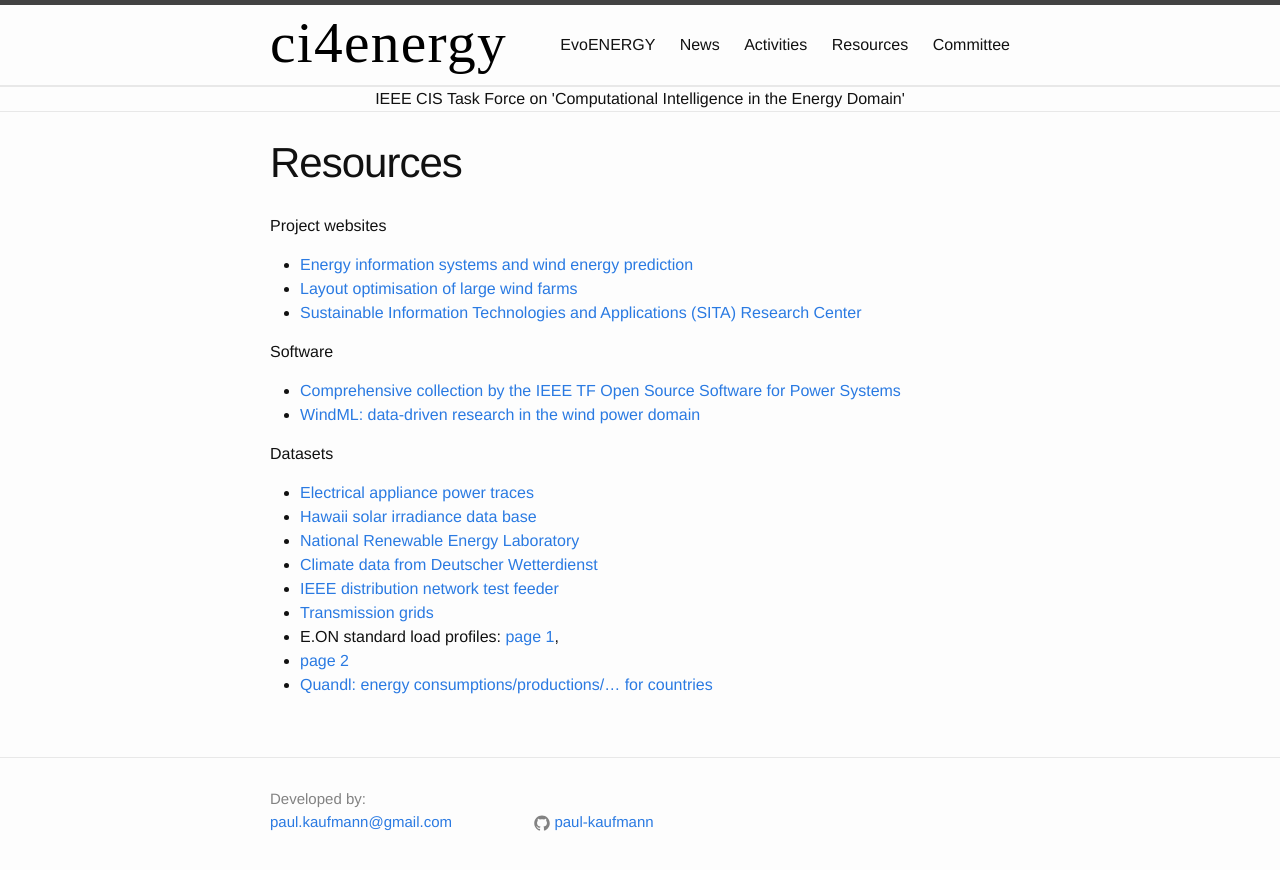
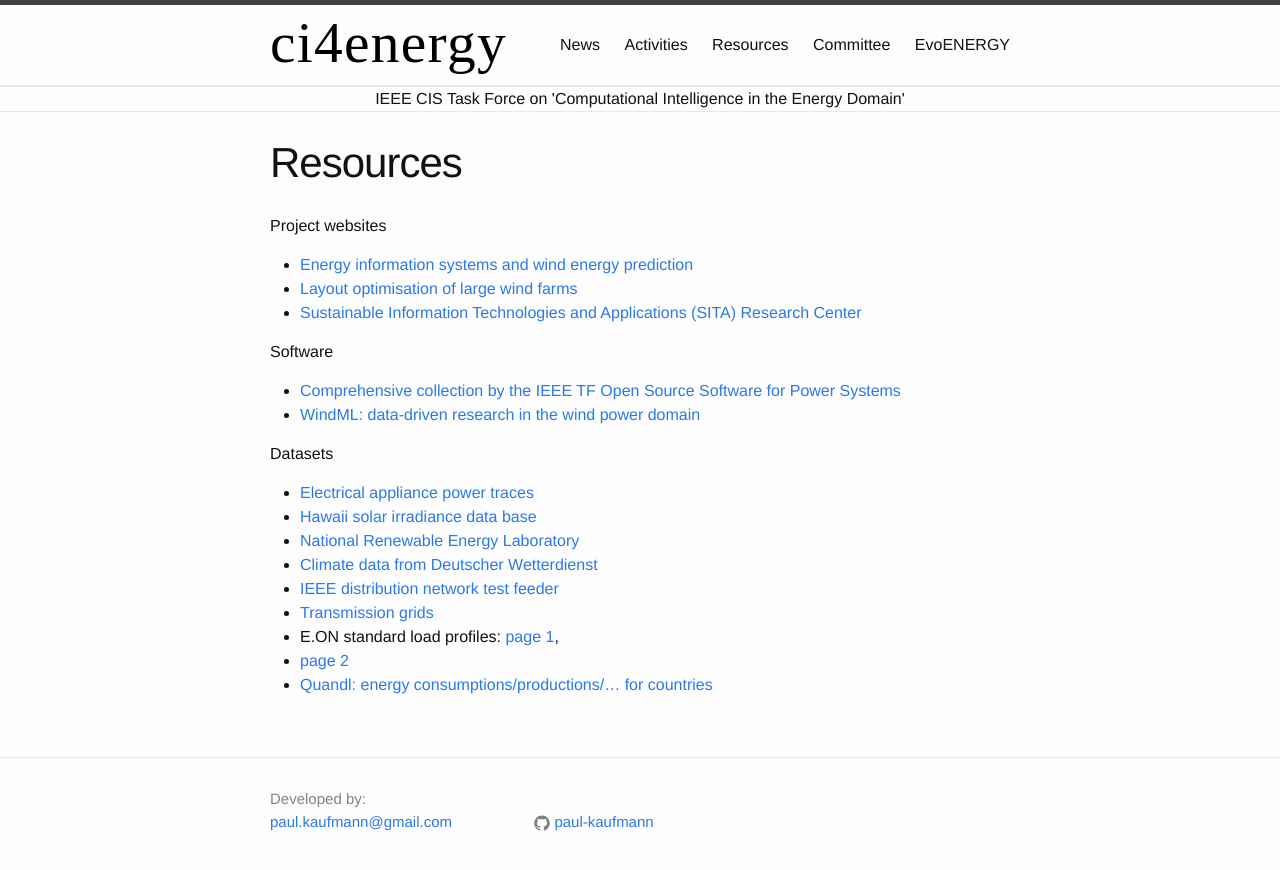
Before and after one commit to ci4energy/ci4energy.github.io, a Jekyll site: the page built from resources.md, in a window 1280 px wide. Shown: the top 870 px of the page. Built offline with Jekyll 4.4.1, drawn with Linux system fonts in a browser that asks for light colours.

Commit message:
no message

```diff
--- a/_includes/header.html
+++ b/_includes/header.html
@@ -13,13 +13,13 @@
         </svg>
       </a>
       <div class="trigger">
-      	 <a class="page-link" href="http://www.evostar.org/2017/cfp_evoenergy.php">EvoENERGY</a>
 		{% assign pages = site.pages | sort:"weight"  %}
         {% for p in pages %}
           {% if p.title %}
           <a class="page-link" href="{{ p.url | prepend: site.baseurl }}">{{ p.title }}</a>
           {% endif %}
         {% endfor %}
+		<a class="page-link" href="http://www.evostar.org/2017/cfp_evoenergy.php">EvoENERGY</a>
       </div>
     </nav>
   </div>
--- a/resources.md
+++ b/resources.md
@@ -14,10 +14,12 @@
 - <a href="http://www.sita-research.org/">Sustainable Information Technologies and Applications (SITA) Research Center</a>
 
 Software
+
 - <a href="http://ewh.ieee.org/cmte/psace/CAMS_taskforce/software.htm">Comprehensive collection by the IEEE TF Open Source Software for Power Systems</a>
 - <a href="http://windml.org/">WindML: data-driven research in the wind power domain</a>
 
 Datasets
+
 - <a href="http://www.tracebase.org/publications">Electrical appliance power traces</a>
 - <a href="http://www.nrel.gov/midc/oahu_archive/">Hawaii solar irradiance data base</a>
 - <a href="http://www.nrel.gov/gis/data.html">National Renewable Energy Laboratory</a>
```
Also changed, not shown: committee.md (+2 -0 lines).
